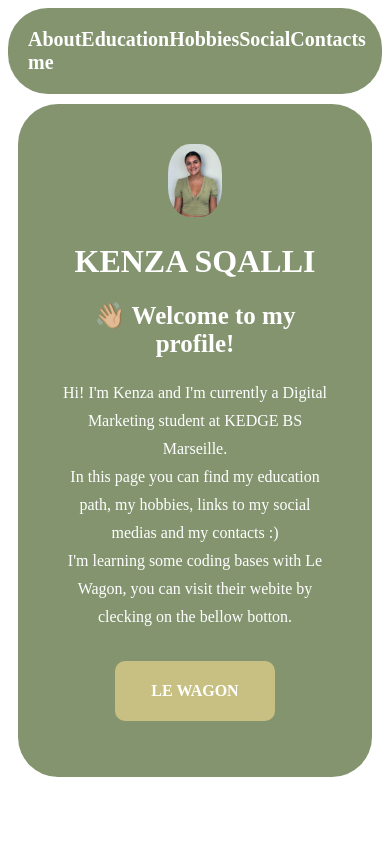
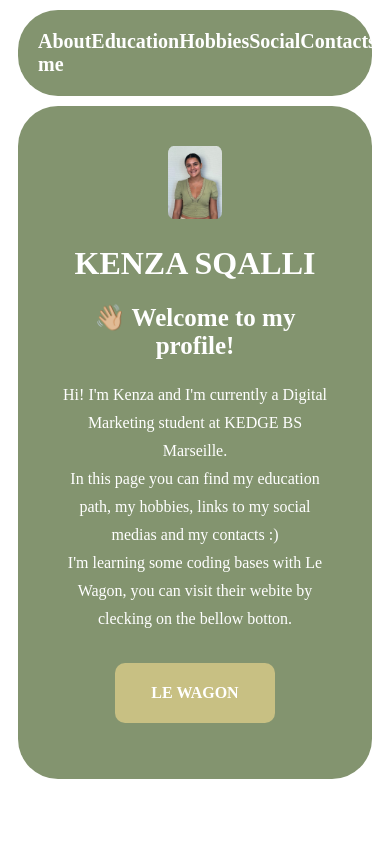
Before and after one commit to Kenza0210/my-profile, a plain HTML site: page index.html in a window 390 px wide. Shown: the top 844 px of the page. Drawn offline with Linux system fonts and the light colour scheme.

Commit message:
Update style.css

```diff
--- a/css/style.css
+++ b/css/style.css
@@ -1,5 +1,5 @@
 .profile-pic {
-  border-radius: 40%;
+  border-radius: 10%;
 }
 
 .card {
@@ -57,6 +57,13 @@ p {
   background: #83946f;
   padding: 20px;
   border-radius: 40px;
+  margin: 0px 300px;
+}
+
+@media(max-width: 500px) {
+  .topbar {
+    margin: 10px;
+  }
 }
 
 .section {
```
